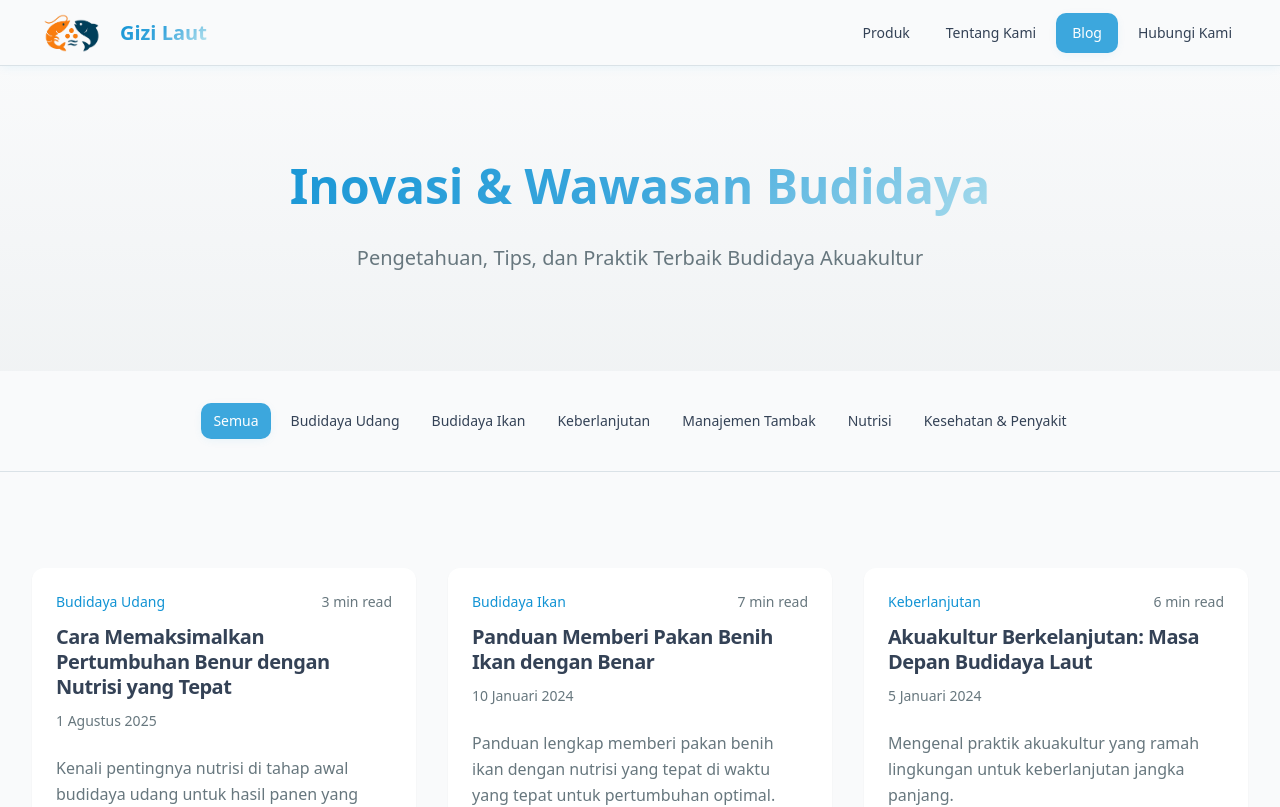
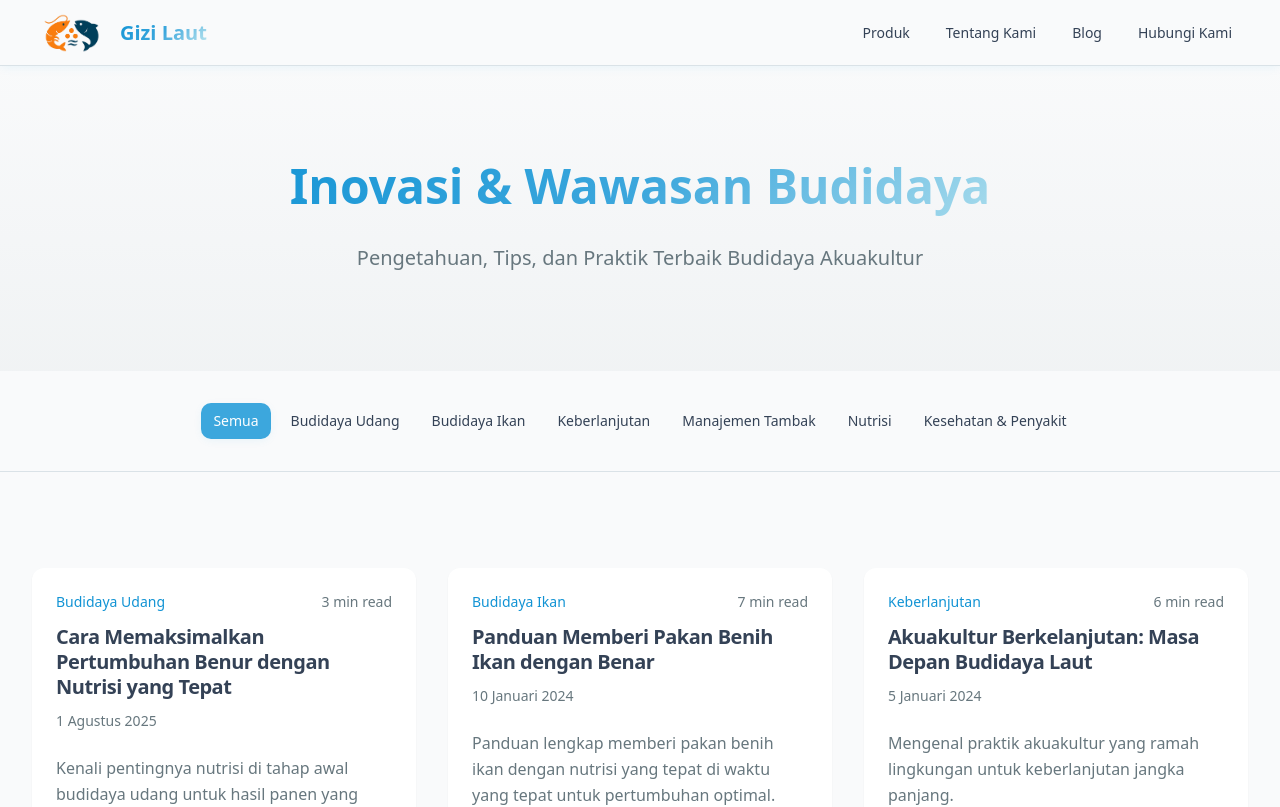
Before and after one commit to GiziLaut/gizilaut-ocean-elegance, a React (Vite) app: page /blog in a window 1280 px wide. Shown: the top 807 px of the page. Built offline with nearby package versions, Linux system fonts and the light colour scheme.

Commit message:
update home 2

```diff
--- a/src/components/Header.tsx
+++ b/src/components/Header.tsx
@@ -5,10 +5,10 @@ const Header = () => {
   const location = useLocation();
 
   const navigation = [
-    { name: "Produk", href: "/products" },
-    { name: "Tentang Kami", href: "/about" },
-    { name: "Blog", href: "/blog" },
-    { name: "Hubungi Kami", href: "/contact" },
+    { name: "Produk", href: "/products/" },
+    { name: "Tentang Kami", href: "/about/" },
+    { name: "Blog", href: "/blog/" },
+    { name: "Hubungi Kami", href: "/contact/" },
   ];
 
   const isActive = (path: string) => location.pathname === path;
```
